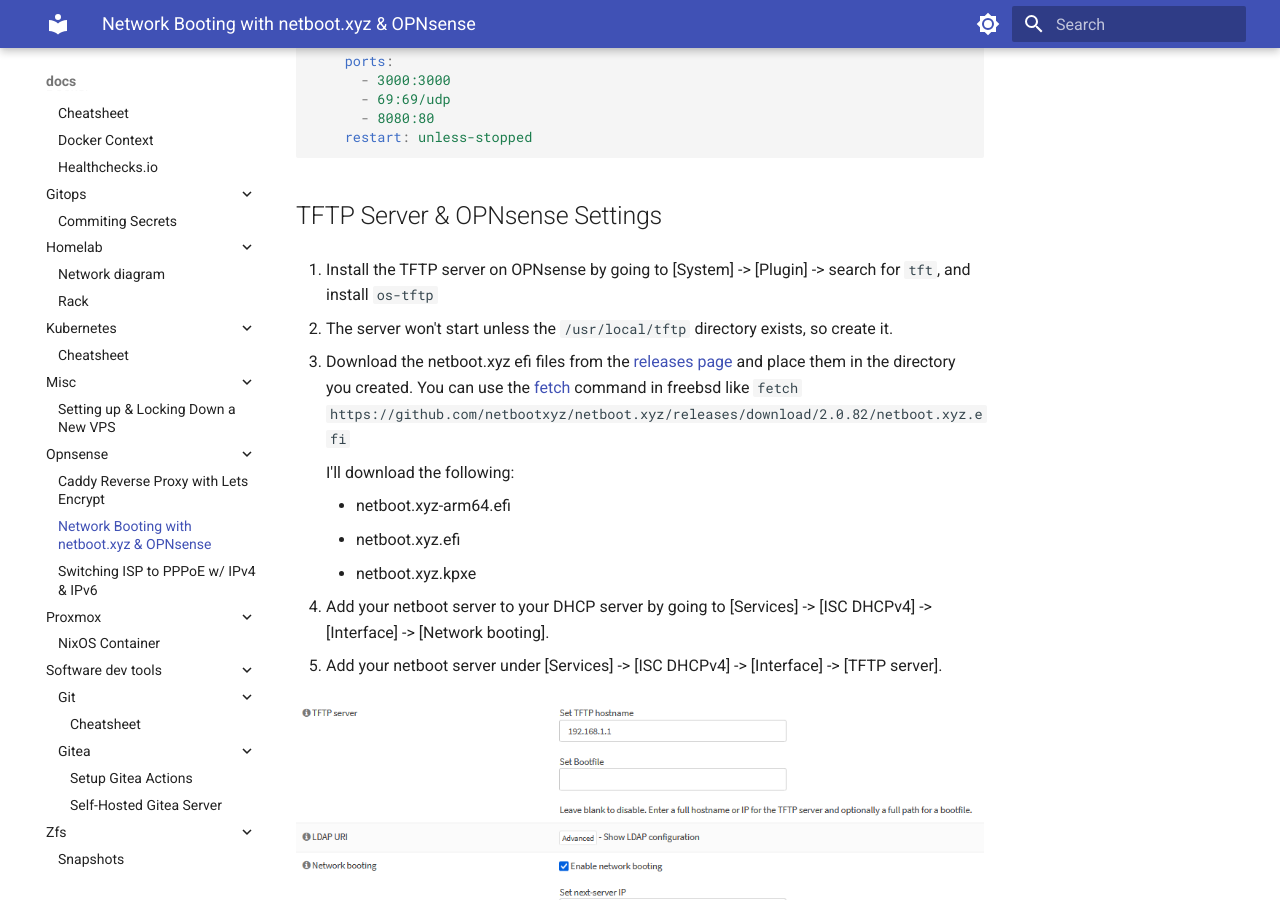
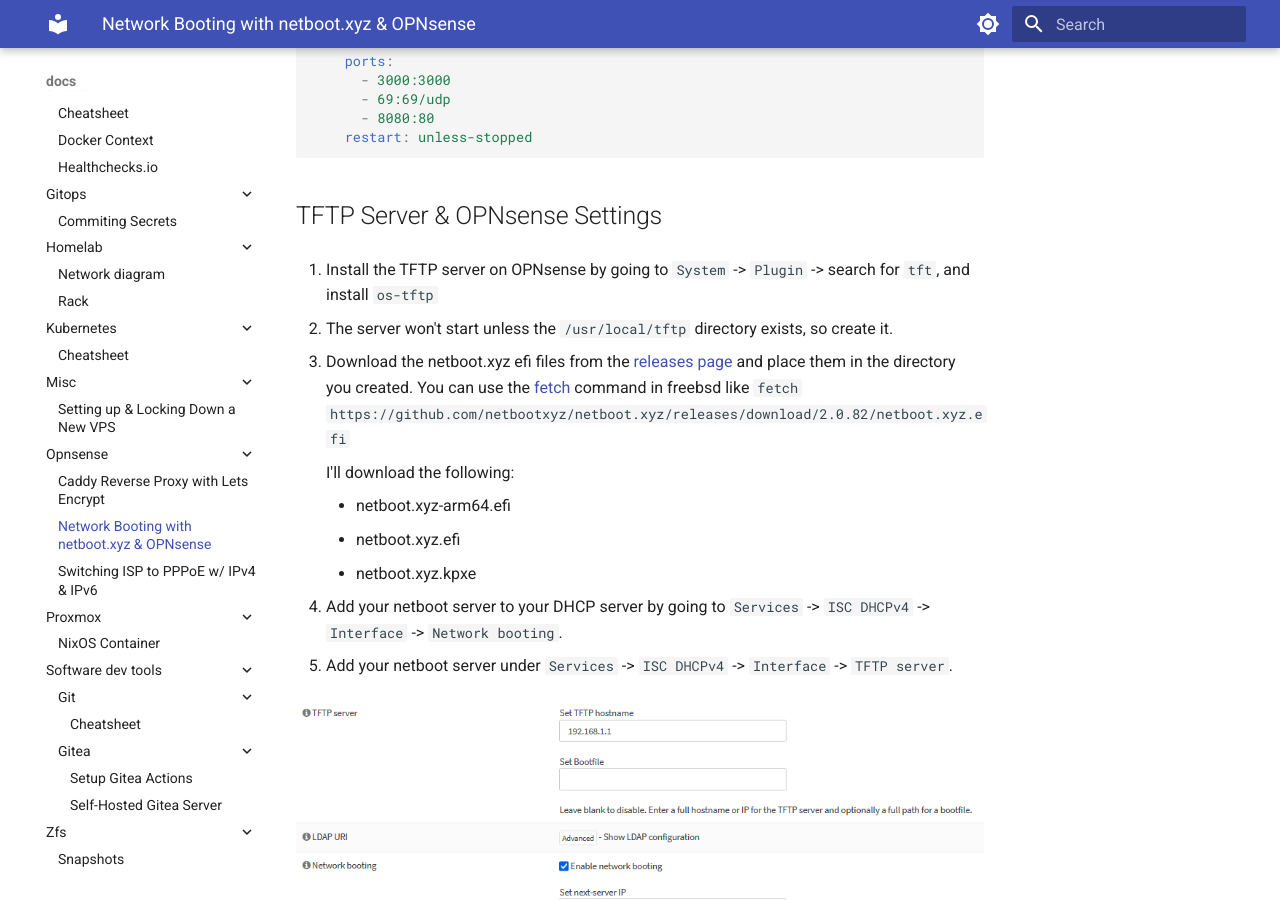
Before and after one commit to TroyFernandes/docs, an MkDocs documentation site: the page built from docs/opnsense/network_booting.md, in a window 1280 px wide and 900 px high, scrolled down 1154 px. Built offline with MkDocs 1.6.1 and Material for MkDocs 9.7.7, drawn with Linux system fonts in a browser that asks for light colours.

Commit message:
fix zensical interpreting [] as links

```diff
--- a/docs/opnsense/network_booting.md
+++ b/docs/opnsense/network_booting.md
@@ -43,7 +43,7 @@
 
 ## TFTP Server & OPNsense Settings
 
-1. Install the TFTP server on OPNsense by going to [System] -> [Plugin] -> search for `tft`, and install `os-tftp`
+1. Install the TFTP server on OPNsense by going to `System` -> `Plugin` -> search for `tft`, and install `os-tftp`
 
 2. The server won't start unless the `/usr/local/tftp` directory exists, so create it.
 
@@ -55,9 +55,9 @@
     - netboot.xyz.efi
     - netboot.xyz.kpxe
 
-4. Add your netboot server to your DHCP server by going to [Services] -> [ISC DHCPv4] -> [Interface] -> [Network booting].
+4. Add your netboot server to your DHCP server by going to `Services` -> `ISC DHCPv4` -> `Interface` -> `Network booting`.
 
-5. Add your netboot server under [Services] -> [ISC DHCPv4] -> [Interface] -> [TFTP server].
+5. Add your netboot server under `Services` -> `ISC DHCPv4` -> `Interface` -> `TFTP server`.
 
 ![opnsense dhcp server](../resources/netbootxyz/opnsense-netbootxyz-settings.png)
 
```
Also changed, not shown: docs/opnsense/pppoe.md (+1 -1 lines).
